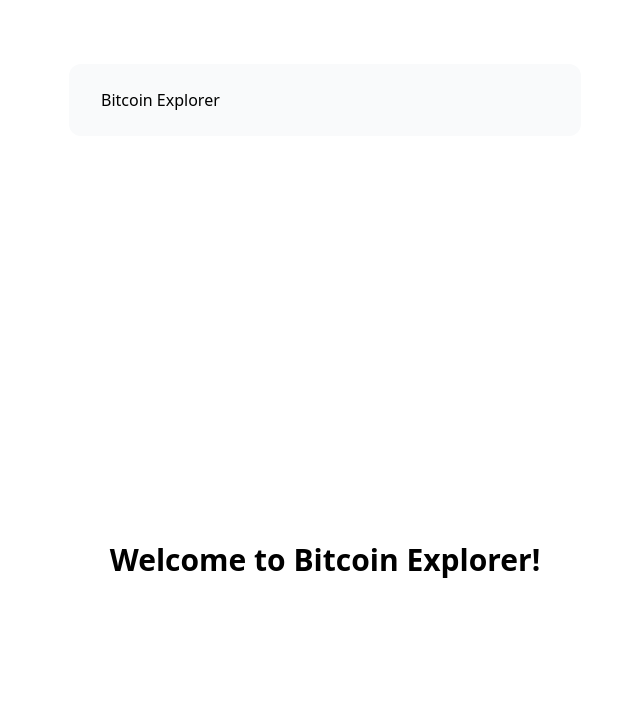
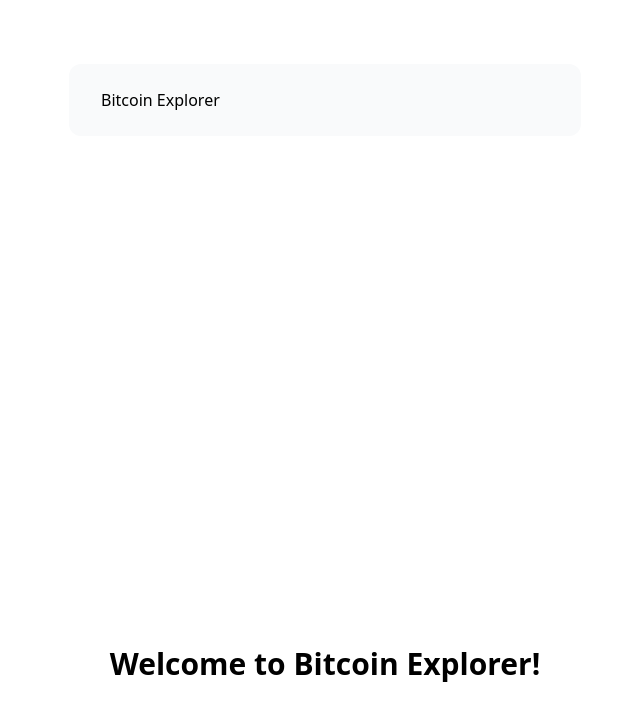
Before and after one commit to moharnadreza/bitcoin-explorer, a Next.js app: page / in a window 1280 px wide. Shown: the top 720 px of the page, without its empty margins (315-955 px from the left). Built offline with nearby package versions, Linux system fonts and the light colour scheme.

Commit message:
style: cleanup main-layout component styles

```diff
--- a/components/MainLayout.tsx
+++ b/components/MainLayout.tsx
@@ -7,9 +7,10 @@ type Props = {
 
 const MainLayout = ({ children }: Props): JSX.Element => {
   return (
-    <div className="container max-w-xl mx-auto px-8 py-16 grid gap-6">
+    <div className="container max-w-xl mx-auto px-8 py-16 grid gap-32">
       <Header />
-      {children}
+
+      <main>{children}</main>
     </div>
   );
 };
```
